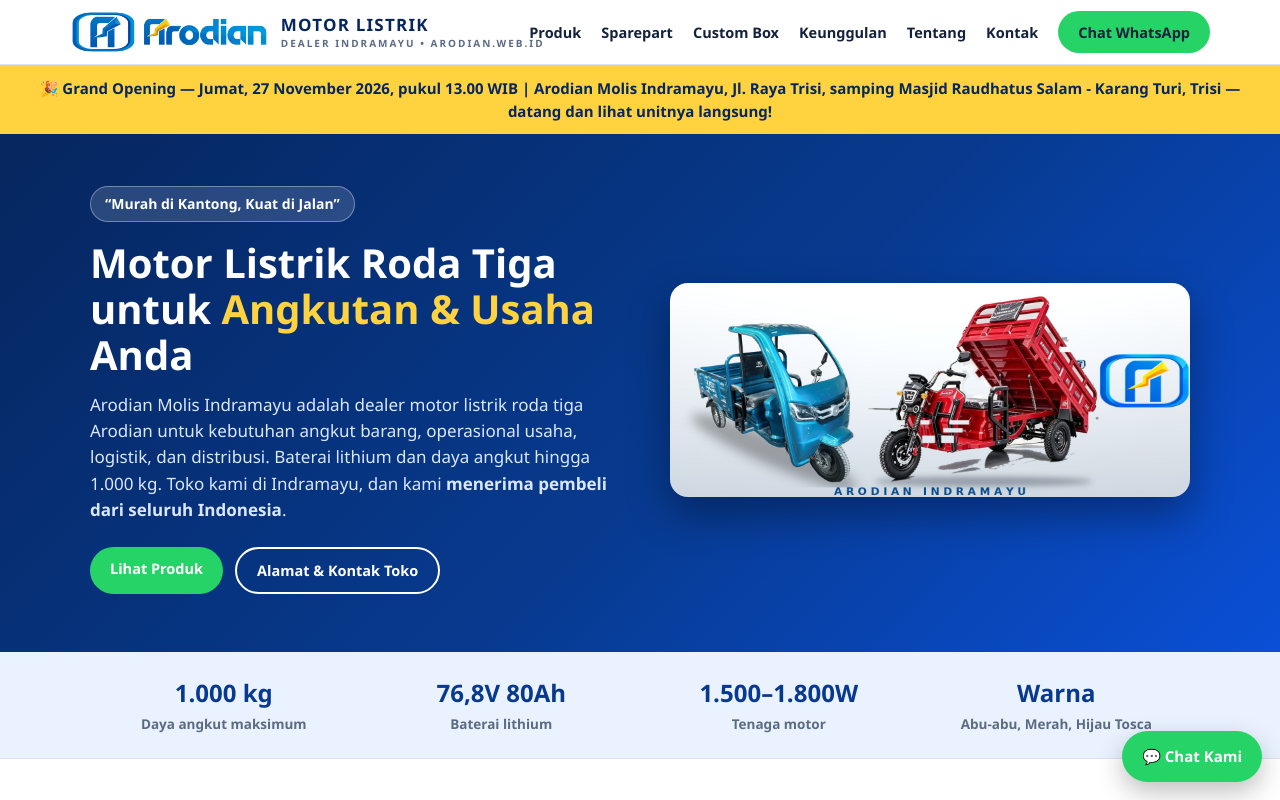
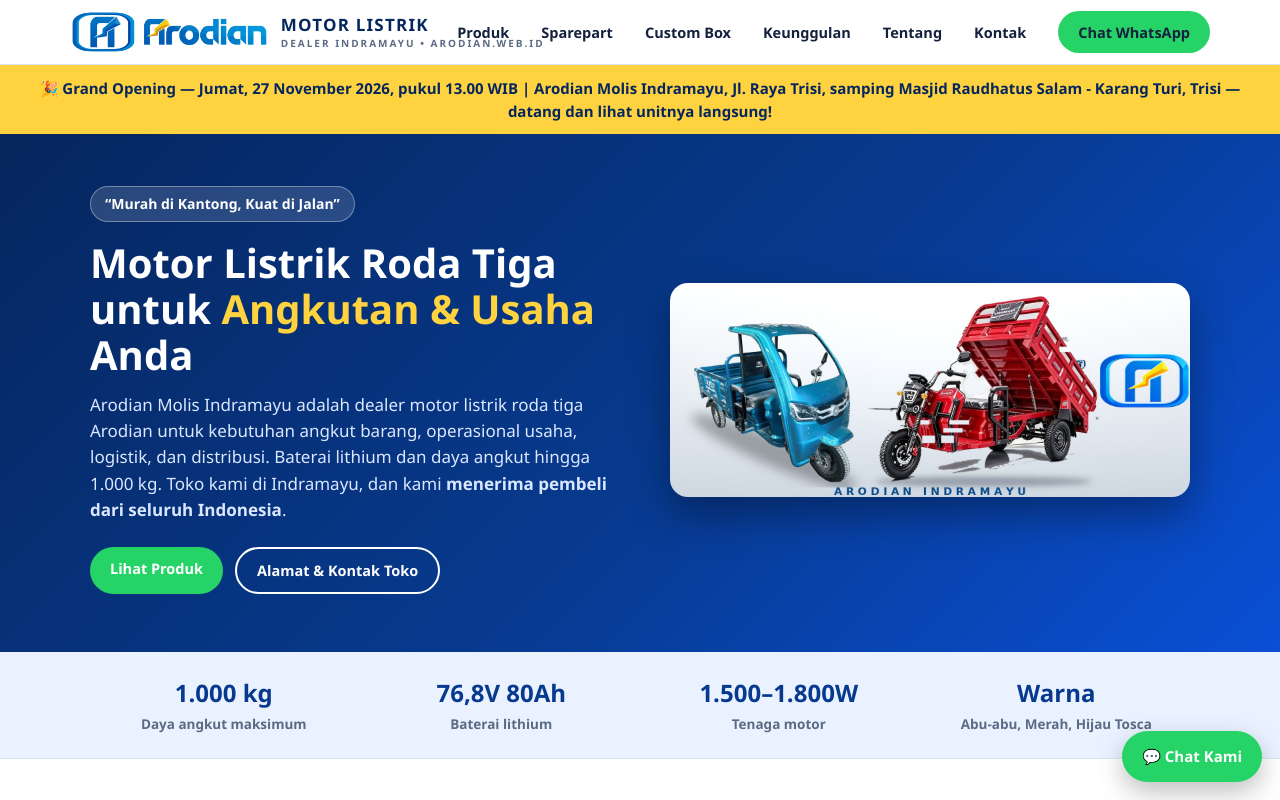
Before and after one commit to lalamove7787/arodian-web, a plain HTML site: page index.html in a window 1280 px wide. Shown: the top 800 px of the page. Drawn offline with Linux system fonts and the light colour scheme.

Commit message:
Widen homepage menu spacing

```diff
--- a/index.html
+++ b/index.html
@@ -74,7 +74,7 @@
   .brand .logo{font-size:22px;font-weight:800;letter-spacing:.5px;color:var(--blue);white-space:nowrap}
   .brand .logo span{color:var(--navy)}
   .brand .tag{font-size:10px;letter-spacing:2px;color:var(--muted);font-weight:600;white-space:nowrap}
-  .menu{display:flex;gap:20px;align-items:center;flex-wrap:nowrap}
+  .menu{display:flex;gap:32px;align-items:center;flex-wrap:nowrap}
   .menu a{color:var(--ink);font-weight:600;font-size:14.5px;white-space:nowrap}
   .menu a:hover{color:var(--blue)}
   .btn{display:inline-block;padding:10px 20px;border-radius:999px;font-weight:700;font-size:14.5px;transition:.15s;white-space:nowrap}
@@ -84,7 +84,7 @@
   .btn-blue:hover{background:var(--blue-dark)}
   .btn-ghost{border:2px solid var(--blue);color:var(--blue);background:#fff}
   .btn-ghost:hover{background:var(--sky)}
-  @media(max-width:1020px){.menu{gap:14px}.brand .logo{font-size:19px}}
+  @media(max-width:1200px){.menu{gap:20px}.brand .logo{font-size:19px}}
   @media(max-width:820px){.menu a{display:none}.menu a.btn{display:inline-block;padding:9px 16px}}
 
   /* Hero */
```
